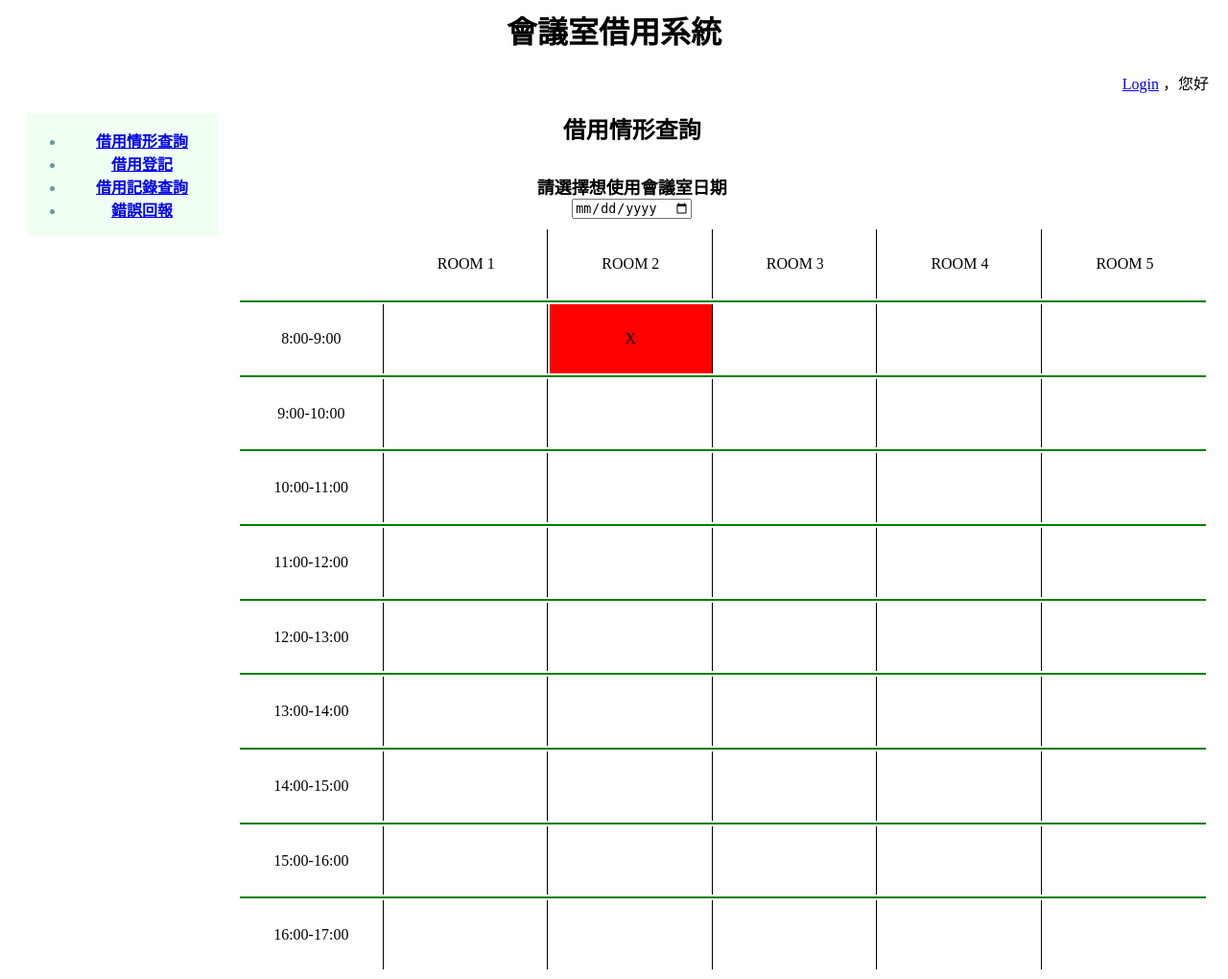
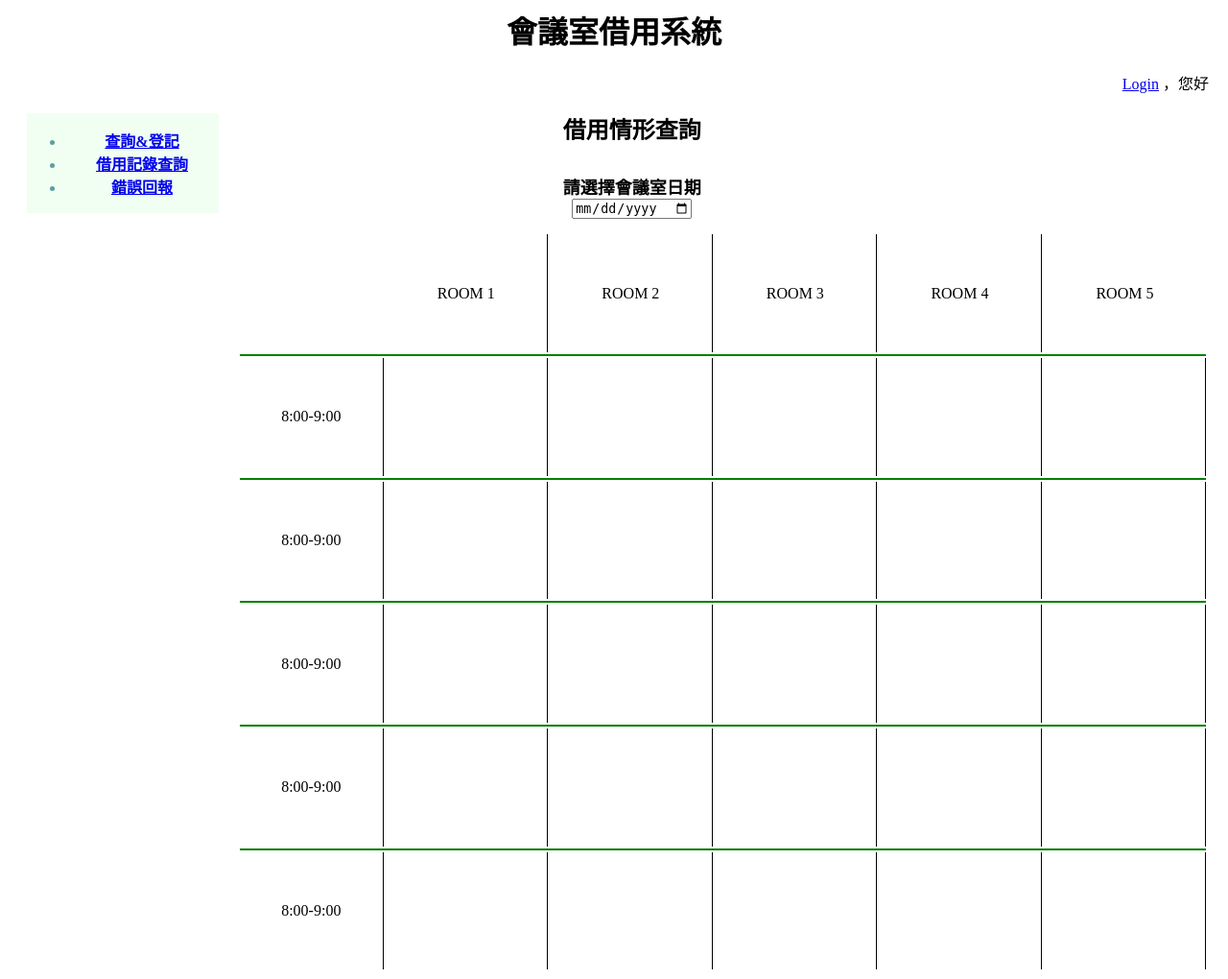
Before and after one commit to xioubin/SW_final, a Django app: page /home/ in a window 1280 px wide. Shown: the whole page at 96% size. Run offline with Django 3.2, Linux system fonts and the light colour scheme.

Commit message:
templated

```diff
--- /dev/null
+++ b/home/templates/calendar.html
@@ -0,0 +1,31 @@
+{% block calendar %}
+<div id="calendar_text_2">請選擇會議室日期<br /><input type="date" name="date"></div>
+<!---->
+<table width="80%" height="100%" style="text-align:center;">
+    <tr>
+        <td colspan="6"></td>
+    </tr>
+    <tr>
+        <td width="15%">&nbsp&nbsp</td>
+        <td width="17%" style='border-right:1px solid #000000'>ROOM 1</td>
+        <td width="17%" style='border-right:1px solid #000000'>ROOM 2</td>
+        <td width="17%" style='border-right:1px solid #000000'>ROOM 3</td>
+        <td width="17%" style='border-right:1px solid #000000'>ROOM 4</td>
+        <td width="17%">ROOM 5</td>
+    </tr>
+
+    {%for time_coice in time_choices%}
+    <tr bgcolor="green" style="height: 1;">
+        <td colspan="6"></td>
+    </tr>
+    <tr>
+        <td width="15%" style='border-right:1px solid #000000'>8:00-9:00</td>
+
+        {%for room_choice in room_choices%}
+        <td width="17%" style='border-right:1px solid #000000'></td>
+        {%endfor%}
+    </tr>
+    {%endfor%}
+</table>
+
+{% endblock %}
--- a/home/templates/home.html
+++ /dev/null
@@ -1,187 +0,0 @@
-<html>
-
-<head>
-    <title>會議室借用系統</title>
-    <style type="text/css">
-        aside {
-            width: 200px;
-            background-color: rgb(240, 255, 241);
-            color: cadetblue;
-            font-weight: bold;
-            text-align: center;
-            float: left;
-            margin: 20px;
-        }
-
-        #calendar_text_1 {
-            width: 65%;
-            float: left;
-            font-weight: bold;
-            text-align: center;
-            font-size: x-large;
-        }
-
-        #calendar_text_2 {
-            width: 65%;
-            float: left;
-            font-weight: bold;
-            text-align: center;
-            font-size: large;
-            margin-top: 30px;
-        }
-
-        #title {
-            text-align: center;
-            font-size: xx-large;
-            font-weight: bolder;
-        }
-
-        .in_line {
-            text-align: right;
-            font-size: medium;
-        }
-    </style>
-
-</head>
-
-<body>
-
-    <!--借用情形查詢-->
-    <h2>
-        <div id="title">會議室借用系統</div>
-    </h2>
-    <!--右上角提示-->
-    <div class="in_line">
-        {% include "login_bar.html" %}
-    </div>
-    <aside>
-        {% include "redirects.html" %}
-    </aside>
-    <br />
-    <div id="calendar_text_1">借用情形查詢</div>
-    <br />
-    <div id="calendar_text_2">請選擇想使用會議室日期<br /><input type="date" name="date"></div>
-    <!---->
-
-    <table width="80%" height="100%" style="text-align:center;">
-        <!-- {% for e in ri_achievement %}
-        <td> Preview Edit Duplicate Delete </td>
-        <td> FlagPath </td>
-        <td> AchievementType / RIAchievementTypeUserDescription </td>
-        <td> {{ e.riAchievementDescription }} </td>
-        {% endfor %}
-         -->
-        <tr>
-            <td colspan="6"></td>
-        </tr>
-        <tr>
-            <td width="15%">&nbsp&nbsp</td>
-            <td width="17%" style='border-right:1px solid #000000'>ROOM 1</td>
-            <td width="17%" style='border-right:1px solid #000000'>ROOM 2</td>
-            <td width="17%" style='border-right:1px solid #000000'>ROOM 3</td>
-            <td width="17%" style='border-right:1px solid #000000'>ROOM 4</td>
-            <td width="17%">ROOM 5</td>
-        </tr>
-        <tr bgcolor="green" style="height: 1;">
-            <td colspan="6"></td>
-        </tr>
-        <tr>
-            <td width="15%" style='border-right:1px solid #000000'>8:00-9:00</td>
-            <td width="17%" style='border-right:1px solid #000000'></td>
-            <td width="17%" bgcolor="red" style='border-right:1px solid #000000'>X</td>
-            <td width="17%" style='border-right:1px solid #000000'></td>
-            <td width="17%" style='border-right:1px solid #000000'></td>
-            <td width="17%"></td>
-        </tr>
-        <tr bgcolor="green" style="height: 0.5;">
-            <td colspan="6"></td>
-        </tr>
-        <tr>
-            <td width="15%" style='border-right:1px solid #000000'>9:00-10:00</td>
-            <td width="17%" style='border-right:1px solid #000000'></td>
-            <td width="17%" style='border-right:1px solid #000000'></td>
-            <td width="17%" style='border-right:1px solid #000000'></td>
-            <td width="17%" style='border-right:1px solid #000000'></td>
-            <td width="17%"></td>
-        </tr>
-        <tr bgcolor="green" style="height: 0.5;">
-            <td colspan="6"></td>
-        </tr>
-        <tr>
-            <td width="15%" style='border-right:1px solid #000000'>10:00-11:00</td>
-            <td width="17%" style='border-right:1px solid #000000'></td>
-            <td width="17%" style='border-right:1px solid #000000'></td>
-            <td width="17%" style='border-right:1px solid #000000'></td>
-            <td width="17%" style='border-right:1px solid #000000'></td>
-            <td width="17%"></td>
-        </tr>
-        <tr bgcolor="green" style="height: 0.5;">
-            <td colspan="6"></td>
-        </tr>
-        <tr>
-            <td width="15%" style='border-right:1px solid #000000'>11:00-12:00</td>
-            <td width="17%" style='border-right:1px solid #000000'></td>
-            <td width="17%" style='border-right:1px solid #000000'></td>
-            <td width="17%" style='border-right:1px solid #000000'></td>
-            <td width="17%" style='border-right:1px solid #000000'></td>
-            <td width="17%"></td>
-        </tr>
-        <tr bgcolor="green" style="height: 0.5;">
-            <td colspan="6"></td>
-        </tr>
-        <tr>
-            <td width="15%" style='border-right:1px solid #000000'>12:00-13:00</td>
-            <td width="17%" style='border-right:1px solid #000000'></td>
-            <td width="17%" style='border-right:1px solid #000000'></td>
-            <td width="17%" style='border-right:1px solid #000000'></td>
-            <td width="17%" style='border-right:1px solid #000000'></td>
-            <td width="17%"></td>
-        </tr>
-        <tr bgcolor="green" style="height: 0.5;">
-            <td colspan="6"></td>
-        </tr>
-        <tr>
-            <td width="15%" style='border-right:1px solid #000000'>13:00-14:00</td>
-            <td width="17%" style='border-right:1px solid #000000'></td>
-            <td width="17%" style='border-right:1px solid #000000'></td>
-            <td width="17%" style='border-right:1px solid #000000'></td>
-            <td width="17%" style='border-right:1px solid #000000'></td>
-            <td width="17%"></td>
-        </tr>
-        <tr bgcolor="green" style="height: 0.5;">
-            <td colspan="6"></td>
-        </tr>
-        <tr>
-            <td width="15%" style='border-right:1px solid #000000'>14:00-15:00</td>
-            <td width="17%" style='border-right:1px solid #000000'></td>
-            <td width="17%" style='border-right:1px solid #000000'></td>
-            <td width="17%" style='border-right:1px solid #000000'></td>
-            <td width="17%" style='border-right:1px solid #000000'></td>
-            <td width="17%"></td>
-        </tr>
-        <tr bgcolor="green" style="height: 0.5;">
-            <td colspan="6"></td>
-        </tr>
-        <tr>
-            <td width="15%" style='border-right:1px solid #000000'>15:00-16:00</td>
-            <td width="17%" style='border-right:1px solid #000000'></td>
-            <td width="17%" style='border-right:1px solid #000000'></td>
-            <td width="17%" style='border-right:1px solid #000000'></td>
-            <td width="17%" style='border-right:1px solid #000000'></td>
-            <td width="17%"></td>
-        </tr>
-        <tr bgcolor="green" style="height: 0.5;">
-            <td colspan="6"></td>
-        </tr>
-        <tr>
-            <td width="15%" style='border-right:1px solid #000000'>16:00-17:00</td>
-            <td width="17%" style='border-right:1px solid #000000'></td>
-            <td width="17%" style='border-right:1px solid #000000'></td>
-            <td width="17%" style='border-right:1px solid #000000'></td>
-            <td width="17%" style='border-right:1px solid #000000'></td>
-            <td width="17%"></td>
-        </tr>
-    </table>
-</body>
-
-</html>
--- /dev/null
+++ b/home/templates/index.html
@@ -0,0 +1,4 @@
+{% extends "base.html" %}
+{% block content %}
+{% include "calendar.html" %}
+{% endblock %}
--- a/home/templates/redirects.html
+++ b/home/templates/redirects.html
@@ -1,9 +1,10 @@
 <div id="box_1">
     <!--左邊的選框-->
     <ul>
-        <li><a href="{% url 'search' %}">借用情形查詢</a>
-        </li>
-        <li><a href="{% url 'book' %}">借用登記</a></li>
+        <!-- <li><a href="{% url 'search' %}">借用情形查詢</a></li>
+        <li><a href="{% url 'book' %}">借用登記</a></li> -->
+        <li><a href="{% url 'index' %}">查詢&登記</a></li>
+        <!-- <li><a href="{% url 'book' %}">借用登記</a></li> -->
         <li><a href="{% url 'records' %}">借用記錄查詢</a></li>
         <li><a href="{% url 'report' %}">錯誤回報</a>
         </li>
--- a/home/urls.py
+++ b/home/urls.py
@@ -2,7 +2,7 @@ from django.urls import path
 from . import views
 
 urlpatterns = [
-    path('', views.home, name='home'),
+    path('', views.index, name='index'),
     path('book/', views.book, name='book'),
     path('comfirm/', views.comfirm, name='comfirm'),
     path('forget/', views.forget, name='forget'),
--- a/home/views.py
+++ b/home/views.py
@@ -3,6 +3,18 @@ from django.contrib import auth
 from django.shortcuts import render
 from django.http import HttpResponse
 # Create your views here.
+
+
+def get_calendar():
+    time_choices = [8, 9, 10, 11, 12]
+    room_choices = [1, 2, 3, 4, 5]
+    return {'time_choices': time_choices, 'room_choices': room_choices}
+
+
+def index(request):
+    context = get_calendar()
+    context['subtitle'] = '借用情形查詢'
+    return render(request, 'index.html', context=context)
 
 
 def book(request):
@@ -26,7 +38,9 @@ def login(request):
 
 
 def home(request):
-    return render(request, 'home.html')
+    context = get_calendar()
+    context['subtitle'] = '借用情形查詢'
+    return render(request, 'home.html', context=context)
 
 
 def participants(request):
--- a/rooming/urls.py
+++ b/rooming/urls.py
@@ -1,22 +1,10 @@
-"""rooming URL Configuration
 
-The `urlpatterns` list routes URLs to views. For more information please see:
-    https://docs.djangoproject.com/en/3.2/topics/http/urls/
-Examples:
-Function views
-    1. Add an import:  from my_app import views
-    2. Add a URL to urlpatterns:  path('', views.home, name='home')
-Class-based views
-    1. Add an import:  from other_app.views import Home
-    2. Add a URL to urlpatterns:  path('', Home.as_view(), name='home')
-Including another URLconf
-    1. Import the include() function: from django.urls import include, path
-    2. Add a URL to urlpatterns:  path('blog/', include('blog.urls'))
-"""
 from django.contrib import admin
 from django.urls import path, include
+from django.views.generic.base import RedirectView
 
 urlpatterns = [
     path('admin/', admin.site.urls),
-    path('', include('home.urls')),
+    path('home/', include('home.urls')),
+    path('', RedirectView.as_view(url='home/', permanent=True)),
 ]
--- /dev/null
+++ b/templates/home.html
@@ -0,0 +1,4 @@
+{% extends "base.html" %}
+{% block content %}
+{% include "calendar.html" %}
+{% endblock %}
```
Also changed, not shown: home/templates/base.html (added, +65 -0 lines), home/templates/book.html (deleted, +0 -189 lines), templates/comfirm.html (renamed from home/templates/comfirm.html), templates/forget.html (renamed from home/templates/forget.html), templates/login.html (renamed from home/templates/login.html), templates/participants.html (renamed from home/templates/participants.html), templates/records.html (renamed from home/templates/records.html), templates/register.html (renamed from home/templates/register.html), templates/report.html (renamed from home/templates/report.html), templates/search.html (renamed from home/templates/search.html).
